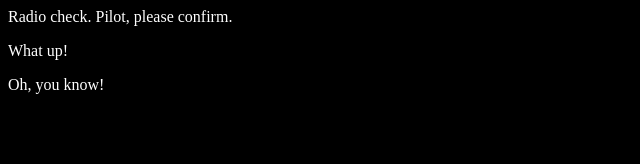
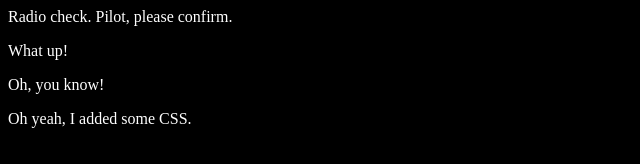
Before and after one commit to jamesgallien/communication-log, a plain HTML site: page index.html in a window 1280 px wide. Shown: the whole page, without its empty margins (0-640 px from the left). Drawn offline with Linux system fonts and the light colour scheme.

Commit message:
Small change to index.

```diff
--- a/index.html
+++ b/index.html
@@ -6,5 +6,6 @@
    <p>Radio check. Pilot, please confirm.</p>
 	<p>What up!<p>
 	<p>Oh, you know!<p>
+	<p>Oh yeah, I added some CSS.<p>
 </body>
 </html>
```
